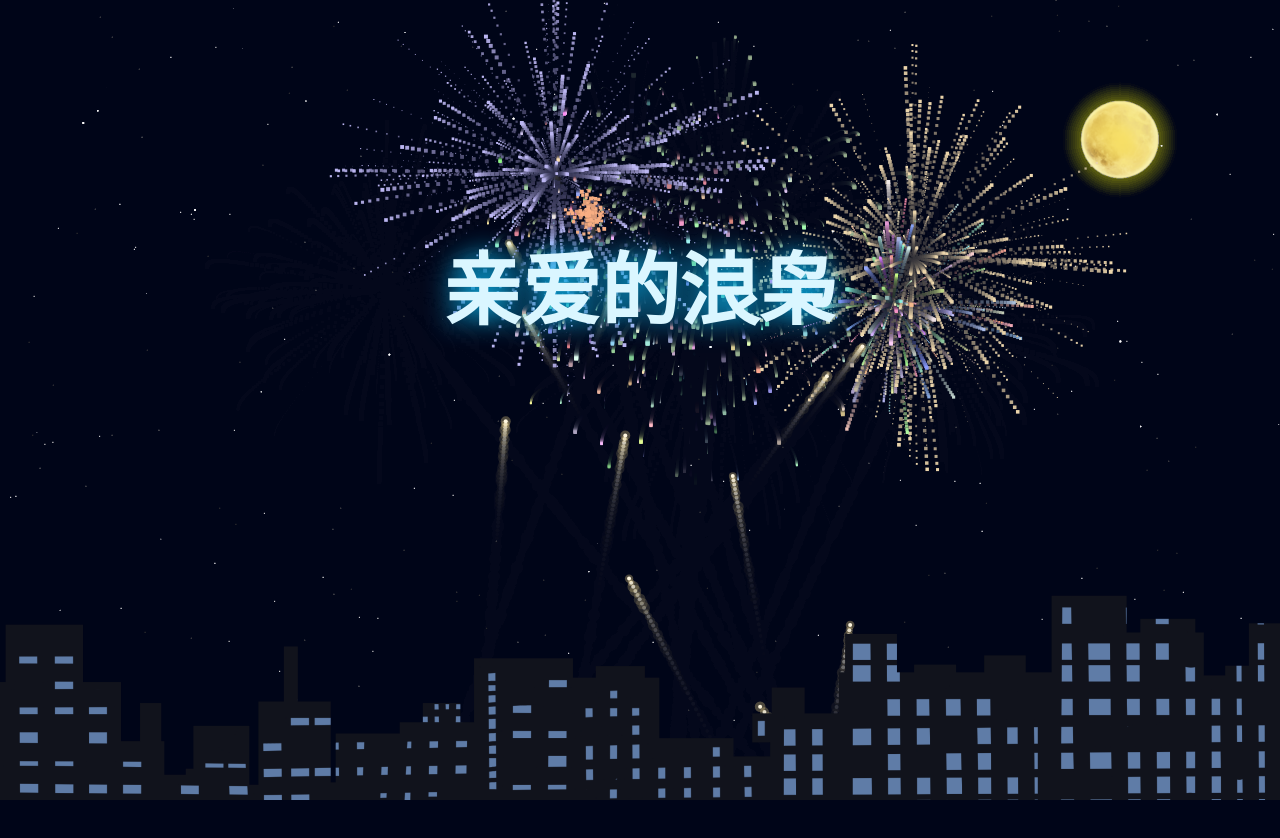
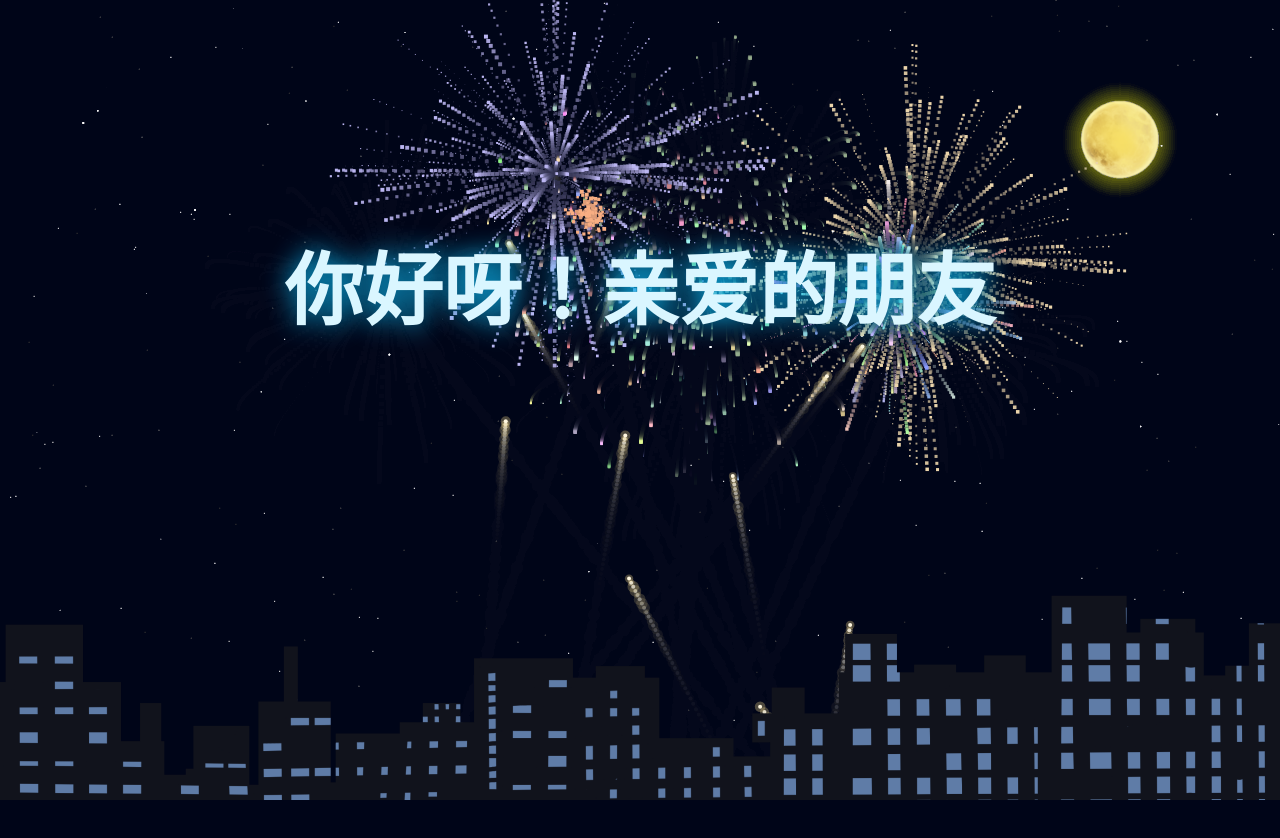
Before and after one commit to ZJKLangXiao/ZJKLangXiao.github.io, a plain HTML site: page index.html in a window 1280 px wide. Drawn offline with Linux system fonts and the light colour scheme.

Commit message:
Update index.html

```diff
--- a/index.html
+++ b/index.html
@@ -80,9 +80,9 @@
       let starArr = new Array();
 
       const my_labels = [
-        "亲爱的浪枭",
-        "还有屏幕前的你",
-        "2023快乐",
+        "你好呀！亲爱的朋友",
+        "有件事忘了跟你说",
+        "ZJK祝你2023快乐",
         "新的一年也要发光发热",
         "健健康康，平安喜乐",
       ];
```
